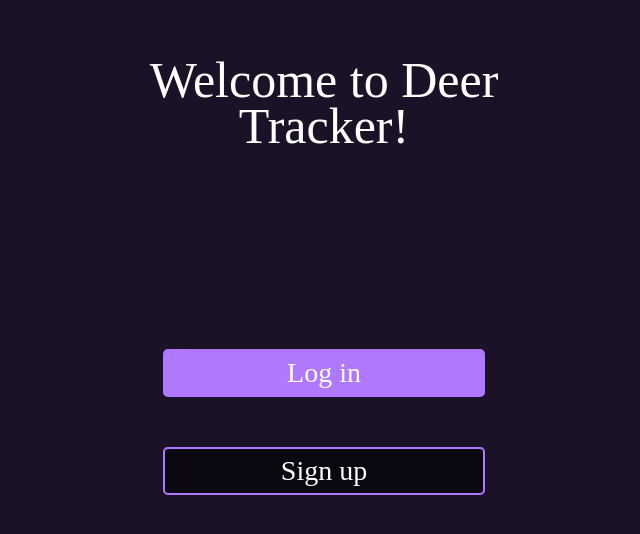
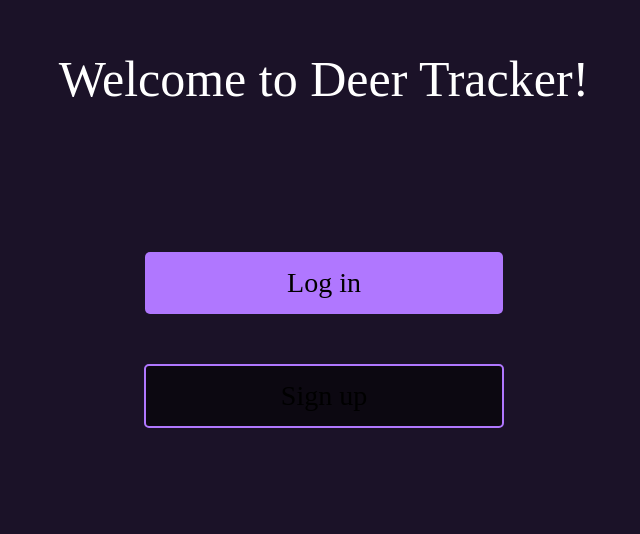
Before and after one commit to malabudi/deer-tracker-fe, a Next.js app: page / in a window 1280 px wide. Shown: the part 194-728 px from the top of the page, without its empty margins (316-956 px from the left). Built offline with nearby package versions, Linux system fonts and the light colour scheme.

Commit message:
more changes to css modules

```diff
--- a/src/app/globals.css
+++ b/src/app/globals.css
@@ -19,6 +19,7 @@
   box-sizing: border-box;
   padding: 0;
   margin: 0;
+  font-family: --font-mono;
 }
 
 html,
@@ -30,6 +31,7 @@ body {
 body {
   color: --foreground-color;
   background: --background-color;
+
   margin: 0;
   padding: 0;
   box-sizing: border-box;
@@ -48,4 +50,42 @@ a {
 
 button {
   font-size: 28px;
+  font-family: --font-mono;
 }
+.not-found-container {
+  display: flex;
+  flex-direction: column;
+  justify-content: center;
+  align-items: center;
+  min-height: 100vh;
+  text-align: center;
+}
+
+.not-found-container h1 {
+  font-size: 5rem;
+  color: #b077ff;
+}
+
+.not-found-container h2 {
+  font-size: 2rem;
+  margin-bottom: 1rem;
+  color: #6c6a6a;
+}
+
+.not-found-container p {
+  color: #666;
+  margin-bottom: 2rem;
+}
+
+.not-found-container a {
+  padding: 0.75rem 1.5rem;
+  background-color: #b077ff;
+  color: white;
+  border-radius: 5px;
+  text-decoration: none;
+  transition: background-color 0.3s;
+}
+
+.not-found-container a:hover {
+  background-color: #661ccd;
+}
--- a/src/app/page.module.css
+++ b/src/app/page.module.css
@@ -10,13 +10,6 @@
 }
 
 .welcomecontainer {
-  width: 353px;
-  height: 92px;
-  margin-top: 1px;
-  maring-left: 19px;
-  gap: 0px;
-  opacity: 0px;
-  font-family: Cascadia Mono;
   font-size: 50px;
   font-weight: 400;
   line-height: 46.48px;
@@ -32,30 +25,12 @@
   margin-top: 250px;
 }
 
-.lgnbttncontainer {
-  display: flex;
-  justify-content: center;
-  align-items: center;
-  margin-top: 100px;
-  width: 324px;
-  height: 48px;
-  padding: 1px;
-  gap: 10px;
-  opacity: 1;
-  border: none;
-}
-
+.lgnbttncontainer,
 .signbttncontainer {
   display: flex;
   justify-content: center;
   align-items: center;
   margin-top: 50px;
-  width: 324px;
-  height: 48px;
-  padding: 1px;
-  gap: 10px;
-  opacity: 1;
-  border: none;
 }
 
 /* Mobile */
--- a/src/app/page.tsx
+++ b/src/app/page.tsx
@@ -23,7 +23,6 @@ export default function Home() {
           onClick={() => console.log('su Button clicked!')}
         />
       </div>
-      {/*<BottomNav />*/}
     </main>
   );
 }
--- a/src/components/Active-Button/page.module.css
+++ b/src/components/Active-Button/page.module.css
@@ -1,11 +1,12 @@
 .ActiveButton {
-  height: 48px;
-  width: 324px;
+  padding: 15px 142px;
   background: #b077ff;
   text-align: center;
   border-radius: 5px;
   border: none;
   cursor: pointer;
-  font-family: Cascadia Mono;
-  color: #ffffff;
+  transition: background-color 0.3s ease;
 }
+.ActiveButton:hover {
+  background-color: #c69eff;
+}
--- a/src/components/Inactive-Button/page.module.css
+++ b/src/components/Inactive-Button/page.module.css
@@ -1,11 +1,12 @@
 .signUpBtn {
-  height: 48px;
-  width: 324px;
+  padding: 14px 135px;
   text-align: center;
   border-radius: 5px;
   border: 2px solid #b077ff;
   cursor: pointer;
   background: #0c0811;
-  font-family: Cascadia Mono;
-  color: #ffffff;
+  transition: background-color 0.3s ease;
 }
+.signUpBtn:hover {
+  background-color: #b077ff;
+}
```
Also changed, not shown: src/app/Login/page.module.css (added).
